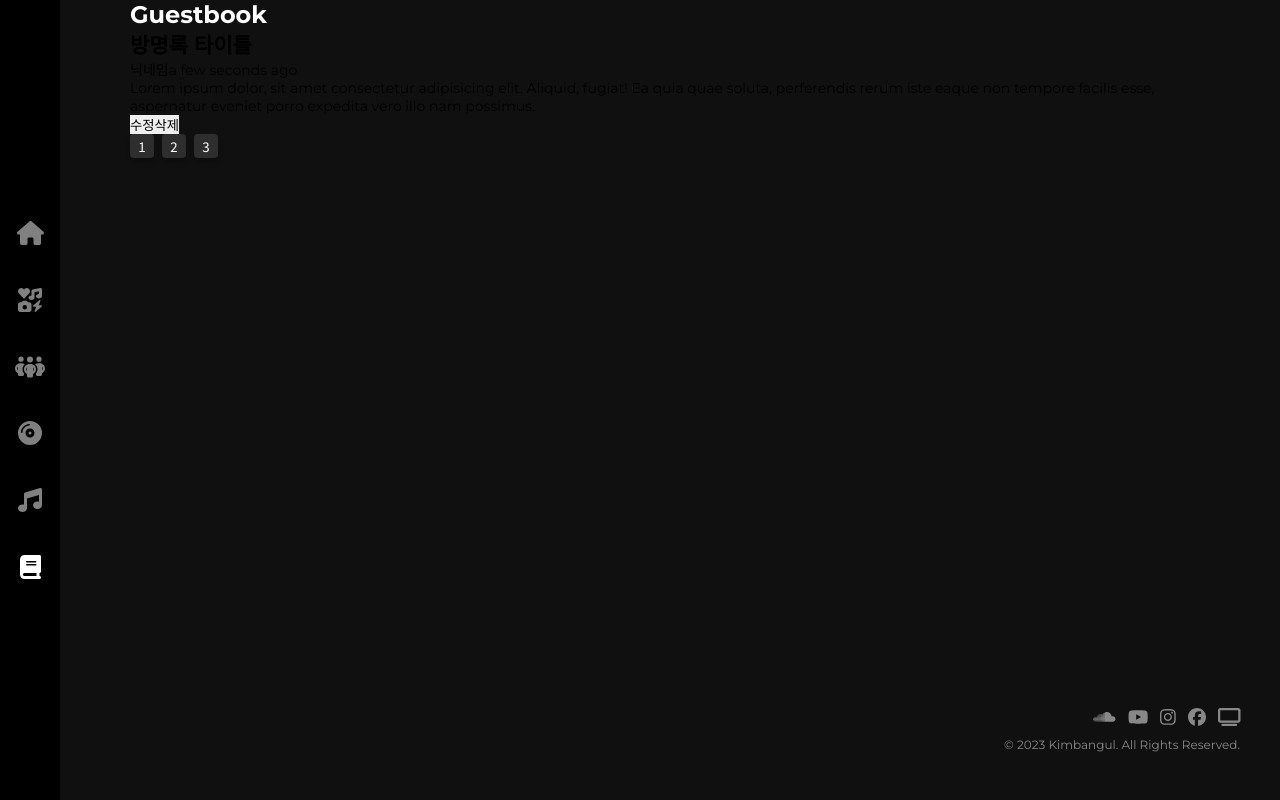
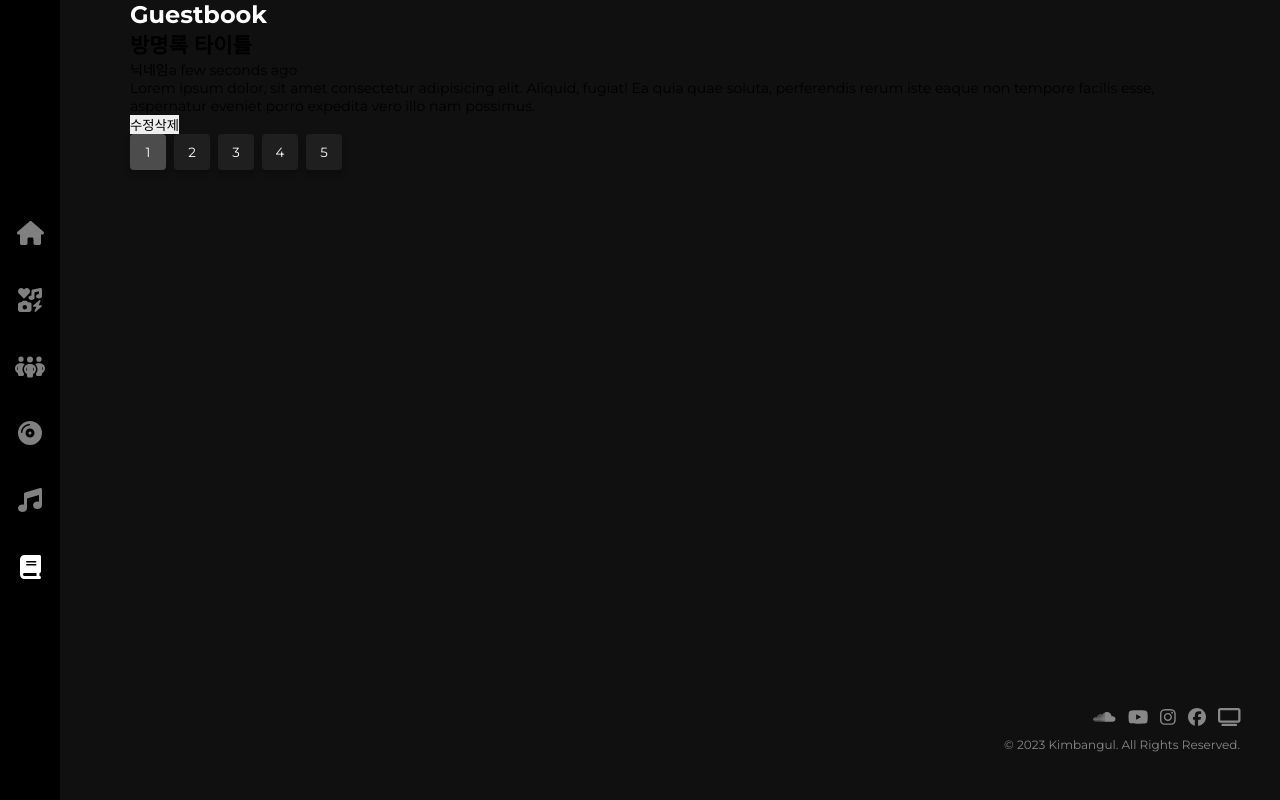
Before and after one commit to Kimbangul/lanalogue, a Next.js app: page /guestbook in a window 1280 px wide. Built offline with nearby package versions, Linux system fonts and the light colour scheme.

Commit message:
feat: pagination props add

```diff
--- a/src/app/guestbook/page.tsx
+++ b/src/app/guestbook/page.tsx
@@ -13,7 +13,7 @@ export default function GuestbookView() {
         <ul>
          <GuestbookItem />
         </ul>
-        <Pagination />
+        <Pagination currentPage={1} lastPage={5}/>
      </Guestbook.Container>
     </>
   )
--- a/src/components/common/Pagination/Pagination.tsx
+++ b/src/components/common/Pagination/Pagination.tsx
@@ -1,11 +1,22 @@
+'use client'
 import PaginationStyle from "@/components/common/Pagination/PaginationStyle";
+import { PaginationPropsType } from "@/components/common/Pagination/type";
 
-const Pagination = () => {
+const Pagination = ({currentPage, lastPage} : PaginationPropsType) => {
+
   return(
     <PaginationStyle.Container>
-      <PaginationStyle.Button>1</PaginationStyle.Button>
-      <PaginationStyle.Button>2</PaginationStyle.Button>
-      <PaginationStyle.Button>3</PaginationStyle.Button>
+      {
+        Array(lastPage).fill('').map((el, idx)=>{
+          return(
+            <PaginationStyle.Button
+              active={idx+1 === currentPage}
+              key={`pagination${idx}`}>
+              {idx+1}
+            </PaginationStyle.Button>
+          )
+        })
+      }
      </PaginationStyle.Container>
   )
 }
--- a/src/components/common/Pagination/PaginationStyle.ts
+++ b/src/components/common/Pagination/PaginationStyle.ts
@@ -1,4 +1,4 @@
-import styled from "styled-components"
+import styled, {css} from "styled-components"
 
 const PaginationStyle = {
   Container: styled.div`
@@ -6,19 +6,23 @@ const PaginationStyle = {
     align-items: center;
     gap: 0 0.8rem;
   `,
-  Button: styled.button`
+  Button: styled.button<{active: boolean}>`
     cursor: pointer;
-    width: 2.4rem;
-    height: 2.4rem;
-    font-family: 'Noto Sans KR', sans-serif;
-    background: #ffffff20;
+    width: 3.6rem;
+    height: 3.6rem;
+    background: #ffffff10;
     transition: background 0.3s;
     border-radius: 0.4rem;
     color: #fff;
     box-shadow: 0 0.5rem 0.5rem rgba(0,0,0,0.2);
 
     &:hover{
-      background: #ffffff40;
+      background: #ffffff20;
+    }
+
+    ${
+      props => props.active &&
+      css`background: #ffffff40;`
     }
   `,
 }
--- /dev/null
+++ b/src/components/common/Pagination/type.ts
@@ -0,0 +1,4 @@
+export interface PaginationPropsType {
+  currentPage: number,
+  lastPage: number,
+}
```
